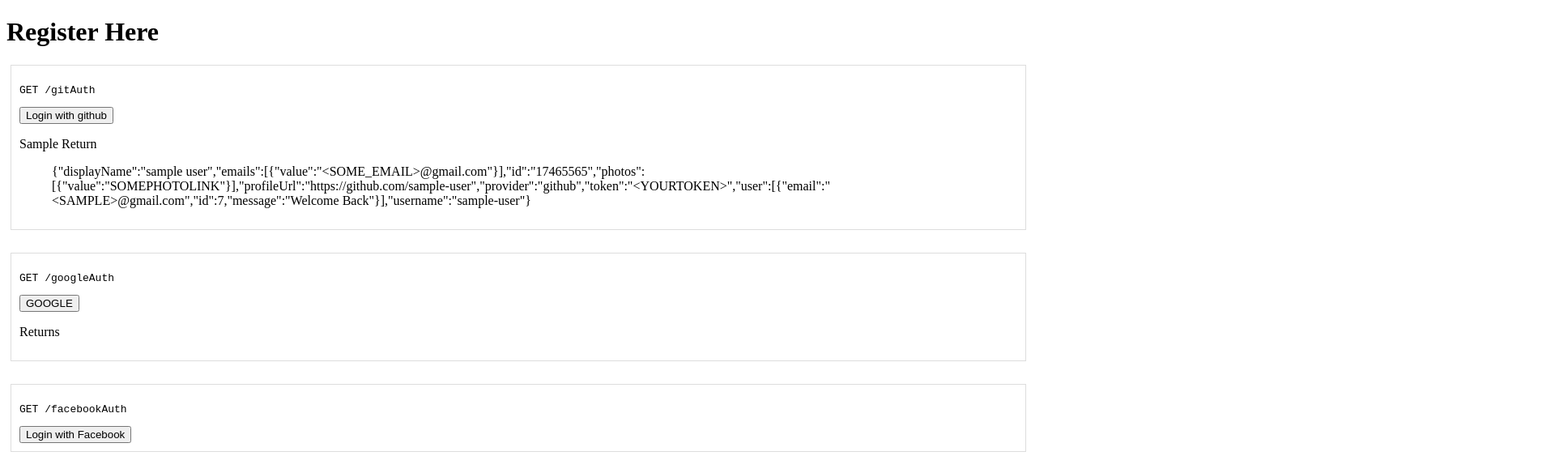
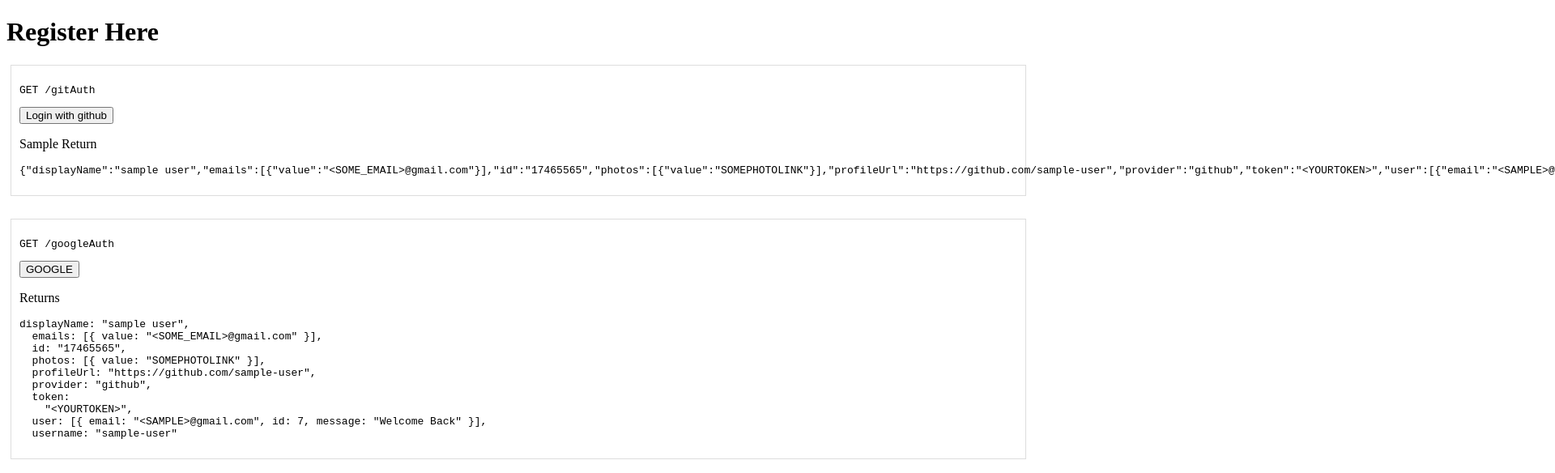
Before and after one commit to Refresh-App/Front-End, a React (Create React App) app: page / in a window 1280 px wide. Shown: the top 584 px of the page at 81% size, 1920 px wide, since content can reach past the window. Built offline with nearby package versions, Linux system fonts and the light colour scheme.

Commit message:
Updated Read Me

```diff
--- a/src/components/register/GithubSignInButton.js
+++ b/src/components/register/GithubSignInButton.js
@@ -1,7 +1,7 @@
 //Sign in Canvas
 import React from "react";
 import { routeStyle } from "./style";
-import { gitAuth } from "./sampleJson";
+import {gitAuth} from './sampleJson'
 const GithubSignInButton = () => {
   //Auth and Auth Success can be thought of like Fire and Air
   const auth = () => {
@@ -29,7 +29,7 @@ const GithubSignInButton = () => {
         <pre>GET /gitAuth</pre>
         <button onClick={auth}>Login with github</button>
         <p>Sample Return</p>
-        <dir>{JSON.stringify(gitAuth)}</dir>
+        <pre>{JSON.stringify(gitAuth)}</pre>
       </div>
     </>
   );
--- a/src/components/register/GoogleSignInButton.js
+++ b/src/components/register/GoogleSignInButton.js
@@ -30,7 +30,18 @@ const GoogleSignInButton = () => {
         <pre>GET /googleAuth</pre>
         <button onClick={auth}>GOOGLE</button>
         <p>Returns</p>
-        <pre>
+        <pre>{
+  `displayName: "sample user",
+  emails: [{ value: "<SOME_EMAIL>@gmail.com" }],
+  id: "17465565",
+  photos: [{ value: "SOMEPHOTOLINK" }],
+  profileUrl: "https://github.com/sample-user",
+  provider: "github",
+  token:
+    "<YOURTOKEN>",
+  user: [{ email: "<SAMPLE>@gmail.com", id: 7, message: "Welcome Back" }],
+  username: "sample-user"`
+}
 
         </pre>
       </div>
```
